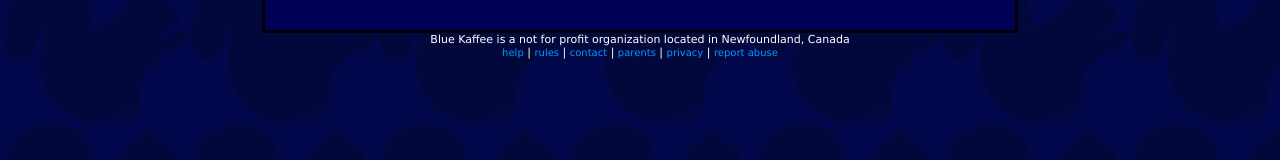
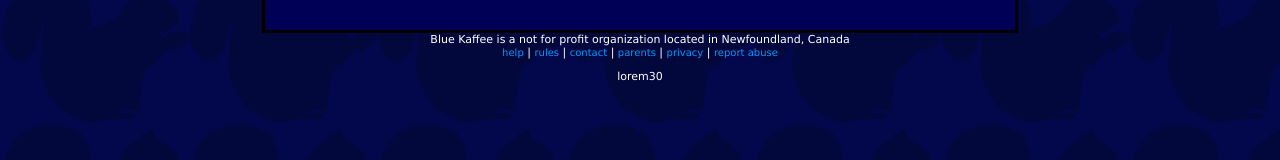
Before and after one commit to ellis0n/react-bk, a React (Create React App) app: page / in a window 1280 px wide. Shown: the part 454-614 px from the top of the page. Built offline with nearby package versions, Linux system fonts and the light colour scheme.

Commit message:
deploy to pages

```diff
--- a/src/App.js
+++ b/src/App.js
@@ -6,6 +6,7 @@
   return (
     <div className="App">
       <Wrapper />
+      <p>lorem30</p>
     </div>
   );
 }
```
Also changed, not shown: package.json (+7 -1 lines), 1 other file (tests, documents, lock files or other folders).
